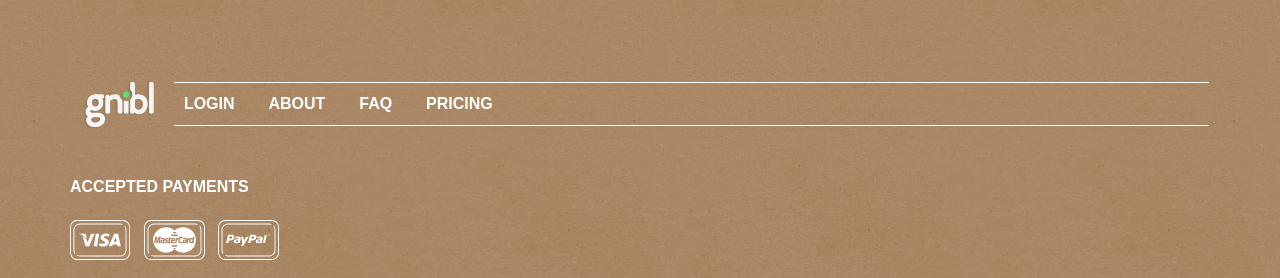
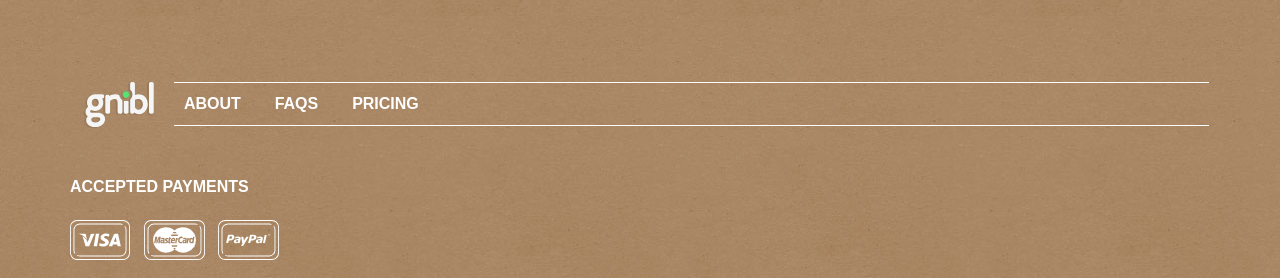
Before and after one commit to gniblsnacks/gniblbox, a Jekyll site: the page built from trial.markdown, in a window 1280 px wide and 900 px high, scrolled down 2247 px. Shown: the part 530-808 px from the top of the window. Built offline with Jekyll 4.4.1, drawn with Linux system fonts in a browser that asks for light colours; nearby versions of some CDN libraries.

Commit message:
footer and pricing fix

```diff
--- a/_includes/footer.md
+++ b/_includes/footer.md
@@ -10,10 +10,9 @@
           {%endfor%}
         </div>
         <div class="footer-links">
-          <a href="">Login</a>
-          <a href="">About</a>
-          <a href="">FAQ</a>
-          <a href="">Pricing</a>
+          {%for link in site['Footer Menu Links']%}
+          <a href="{{link.URL}}">{{link.Title}}</a>
+          {%endfor%}
           <a href="" class="visible-xs">Terms &amp; Conditions</a>
         </div>
       </div>
```
Also changed, not shown: _includes/pricing_sections/calculator.md (+2 -2 lines), 3 other files.
